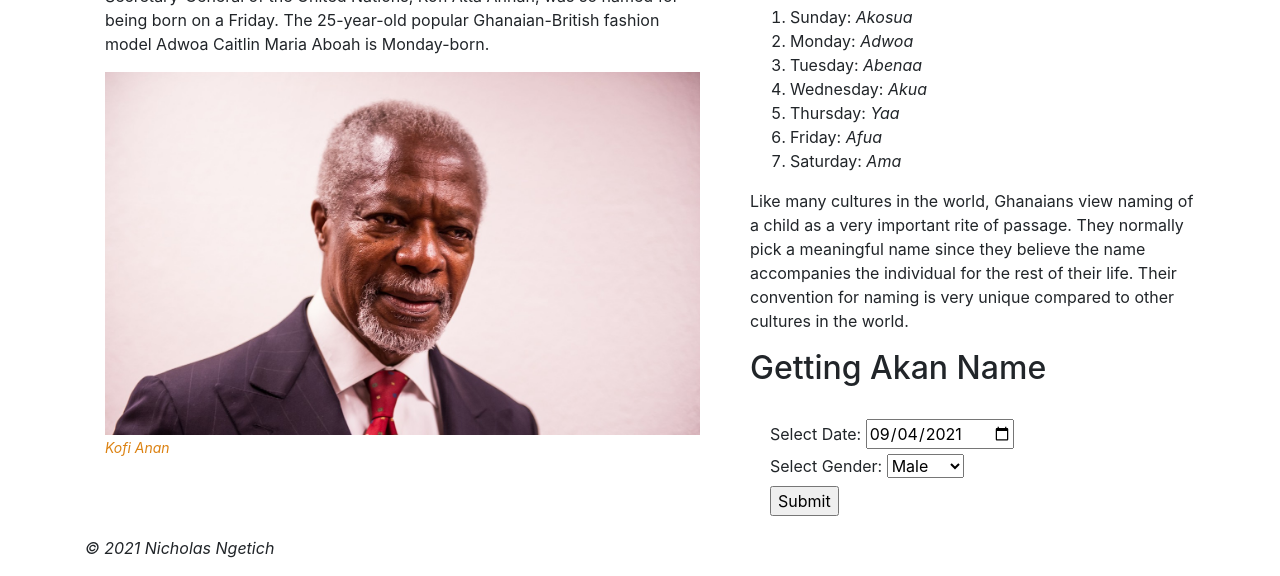
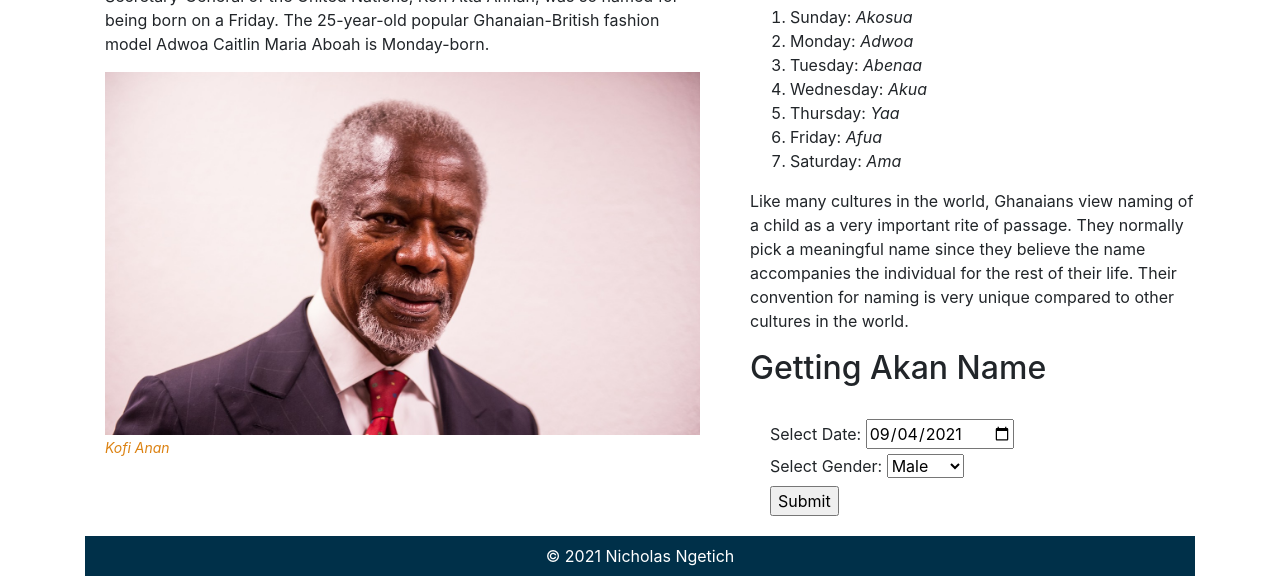
Before and after one commit to ngetichnicholas/Akan-Names, a plain HTML site: page index.html in a window 1280 px wide. Shown: the part 488-1064 px from the top of the page. Drawn offline with Linux system fonts and the light colour scheme.

Commit message:
Add styles to the footer

```diff
--- a/css/styles.css
+++ b/css/styles.css
@@ -28,3 +28,13 @@ span {
   font-size: 14px;
   color: #DC8212;
 }
+#footer{
+  padding-top: 15px;
+  height: 40px;
+  background-color: #003049;
+  color: white;
+  display: flex;
+  justify-content: space-around;
+  align-items: center;
+  text-align: center;
+}
--- a/index.html
+++ b/index.html
@@ -82,7 +82,7 @@
       </div>
     </div>
     <div id="footer">
-      <span>© 2021 Nicholas Ngetich</span>
+      <p>© 2021 Nicholas Ngetich</p>
     </div>
   </div>
 </body>
```
